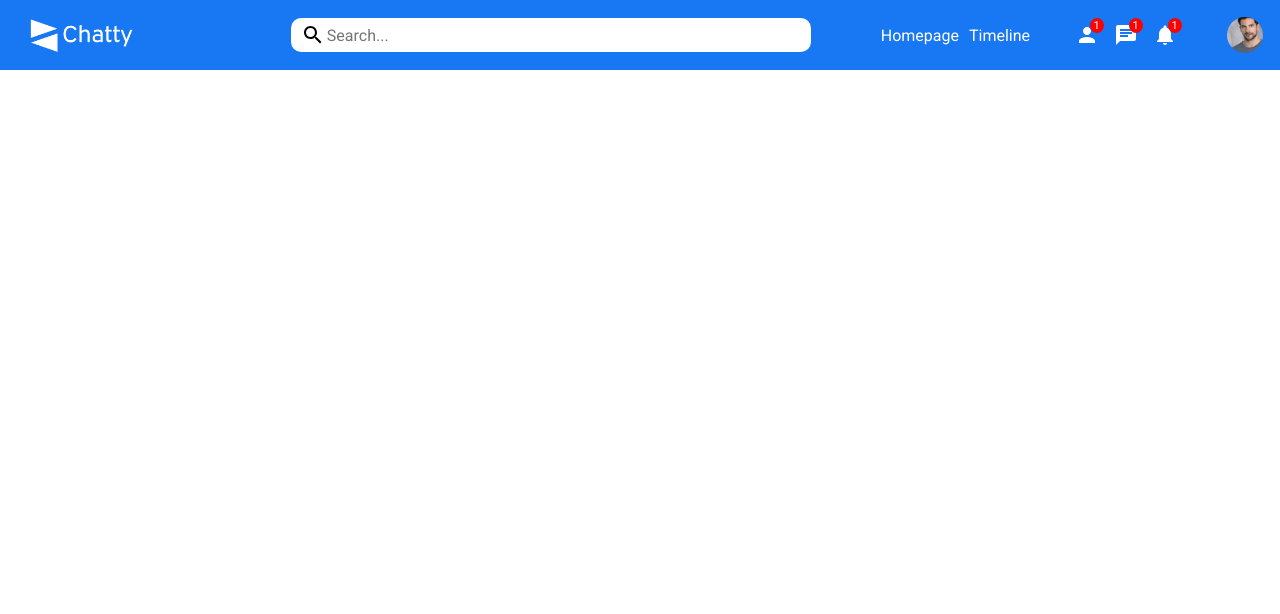
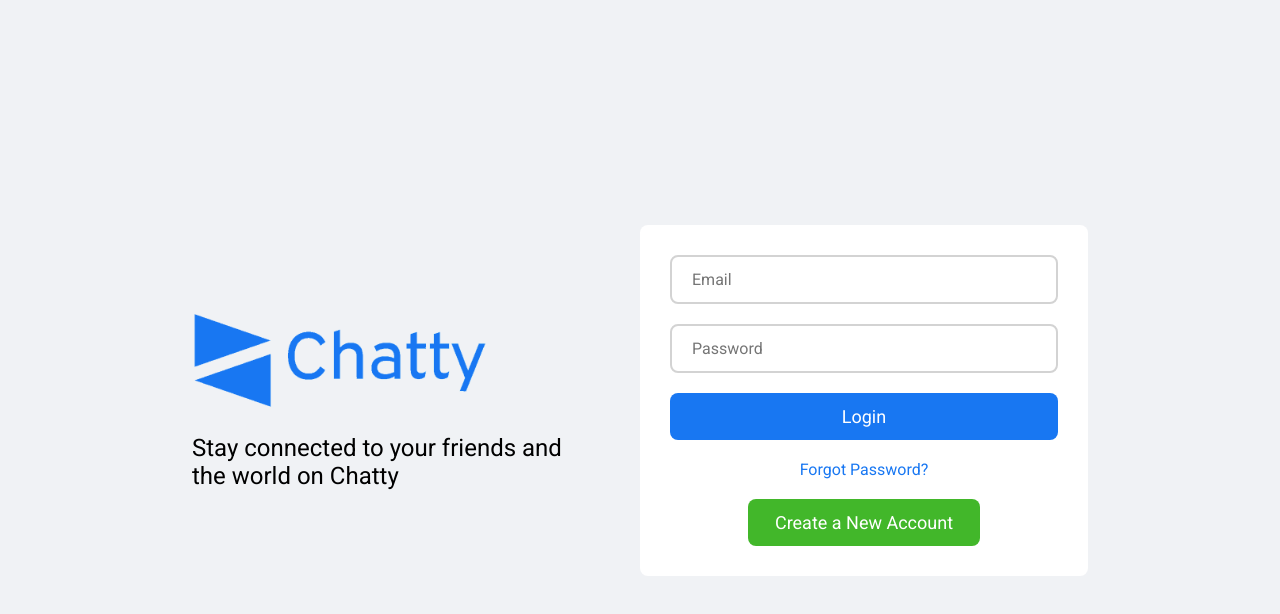
Before and after one commit to abeeb-ahmed/chatty, a React (Create React App) app in the folder client/: page /login in a window 1280 px wide. Shown: the top 614 px of the page. Built offline with nearby package versions, Linux system fonts and the light colour scheme.

Commit message:
login page design

```diff
--- a/client/src/App.js
+++ b/client/src/App.js
@@ -1,16 +1,18 @@
 import { Routes, Route } from "react-router-dom";
 import "./App.css";
-import Topbar from "./components/topbar/Topbar";
 import Home from "./pages/home/Home";
+import Login from "./pages/login/Login";
 import Profile from "./pages/profile/Profile";
+import Register from "./pages/register/Register";
 
 function App() {
   return (
     <div className="App">
-      <Topbar />
       <Routes>
         <Route path="/" element={<Home />} />
         <Route path="/profile" element={<Profile />} />
+        <Route path="/login" element={<Login />} />
+        <Route path="/register" element={<Register />} />
       </Routes>
     </div>
   );
--- a/client/src/pages/home/Home.jsx
+++ b/client/src/pages/home/Home.jsx
@@ -1,15 +1,19 @@
 import Feed from "../../components/feed/Feed";
 import Leftbar from "../../components/leftbar/Leftbar";
+import Topbar from "../../components/topbar/Topbar";
 import Rightbar from "../../components/rightbar/Rightbar";
 import "./home.scss";
 
 const Home = () => {
   return (
-    <div className="home">
-      <Leftbar />
-      <Feed />
-      <Rightbar />
-    </div>
+    <>
+      <Topbar />
+      <div className="home">
+        <Leftbar />
+        <Feed />
+        <Rightbar />
+      </div>
+    </>
   );
 };
 
--- /dev/null
+++ b/client/src/pages/login/Login.jsx
@@ -0,0 +1,32 @@
+import "./login.scss";
+import logo from "../../assets/images/logo-blue.png";
+
+const Login = () => {
+  return (
+    <div className="login">
+      <div className="login_container">
+        <div className="login_left">
+          <div className="login_leftImg">
+            <img src={logo} alt="" />
+          </div>
+          <p>Stay connected to your friends and the world on Chatty</p>
+        </div>
+        <div className="login_right">
+          <div className="login_rightContainer">
+            <form action="" className="login_form">
+              <input placeholder="Email" type="text" />
+              <input placeholder="Password" type="text" />
+              <button>Login</button>
+            </form>
+            <div className="login_bottom">
+              <p>Forgot Password?</p>
+              <button>Create a New Account</button>
+            </div>
+          </div>
+        </div>
+      </div>
+    </div>
+  );
+};
+
+export default Login;
--- /dev/null
+++ b/client/src/pages/login/login.scss
@@ -0,0 +1,96 @@
+.login {
+  background-color: #f0f2f5;
+  height: 100vh;
+  width: 100vw;
+  display: flex;
+  justify-content: center;
+  align-items: center;
+}
+
+.login_container {
+  width: 70%;
+  height: 70%;
+  display: flex;
+  justify-content: space-between;
+}
+
+.login_left,
+.login_right {
+  flex: 1;
+}
+
+.login_left {
+  display: flex;
+  flex-direction: column;
+  justify-content: center;
+
+  .login_leftImg {
+    margin-bottom: 20px;
+    img {
+      height: 100px;
+    }
+  }
+  p {
+    font-size: 24px;
+    max-width: 90%;
+  }
+}
+
+.login_right {
+  display: flex;
+  flex-direction: column;
+  justify-content: center;
+}
+
+.login_rightContainer {
+  display: flex;
+  flex-direction: column;
+  padding: 30px;
+  background-color: white;
+  border-radius: 8px;
+}
+
+.login_form {
+  display: flex;
+  flex-direction: column;
+  input {
+    padding: 13px 20px;
+    border: lightgray solid 2px;
+    margin-bottom: 20px;
+    border-radius: 8px;
+    &:focus {
+      border: #1877f2 2px solid;
+      outline: none;
+    }
+  }
+  button {
+    border: none;
+    padding: 13px 20px;
+    border-radius: 8px;
+    background-color: #1877f2;
+    color: white;
+    font-size: 18px;
+  }
+}
+
+.login_bottom {
+  display: flex;
+  flex-direction: column;
+  margin-top: 20px;
+  text-align: center;
+  align-items: center;
+  p {
+    color: #1877f2;
+    font-size: 16px;
+  }
+  button {
+    margin-top: 20px;
+    border: none;
+    width: 60%;
+    padding: 13px 20px;
+    border-radius: 8px;
+    background-color: #42b72a;
+    color: white;
+    font-size: 18px;
+  }
+}
--- a/client/src/pages/profile/Profile.jsx
+++ b/client/src/pages/profile/Profile.jsx
@@ -1,10 +1,13 @@
 import Leftbar from "../../components/leftbar/Leftbar";
 import Rightbar from "../../components/rightbar/Rightbar";
 import Feed from "../../components/feed/Feed";
+import Topbar from "../../components/topbar/Topbar";
 import "./profile.scss";
 
 const Profile = () => {
   return (
+    <>
+      <Topbar />
       <div className="profile">
         <Leftbar />
         <div className="profile_right">
@@ -32,6 +35,7 @@ const Profile = () => {
           </div>
         </div>
       </div>
+    </>
   );
 };
 
--- /dev/null
+++ b/client/src/pages/register/Register.jsx
@@ -0,0 +1,7 @@
+import "./register.scss";
+
+const Register = () => {
+  return <div>Register</div>;
+};
+
+export default Register;
```
Also changed, not shown: client/src/assets/images/logo-blue.png (added), client/src/pages/register/register.scss (added). Lines whose indentation alone changed are shown as unchanged.
